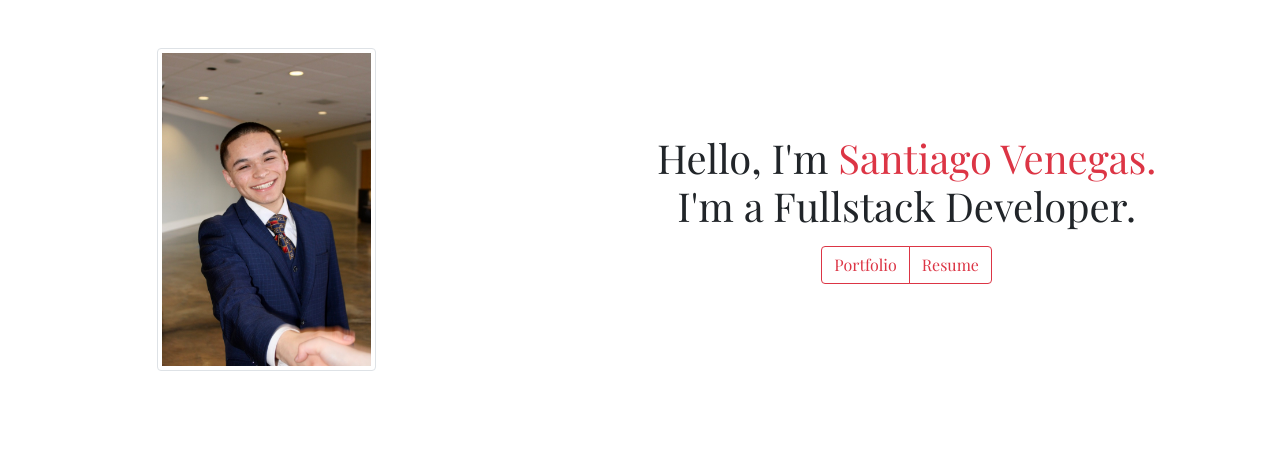
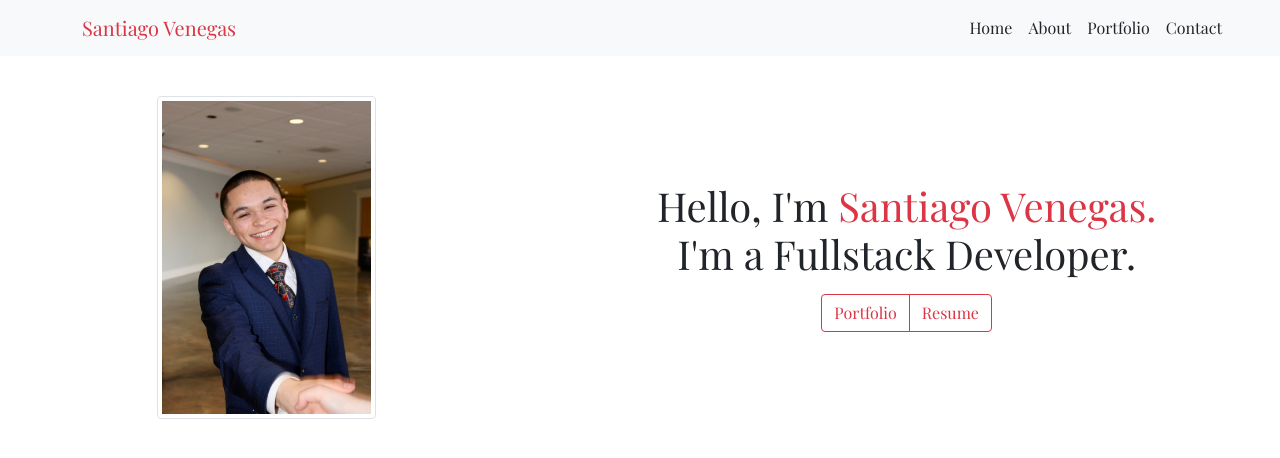
Before and after one commit to santiagov916/profolio, a React (Create React App) app: page / in a window 1280 px wide. Shown: the top 458 px of the page. Built offline with nearby package versions, Linux system fonts and the light colour scheme.

Commit message:
nav responds well to screen size changes

```diff
--- a/src/App.js
+++ b/src/App.js
@@ -4,11 +4,13 @@ import Cover from './components/Cover';
 import Projects from './components/Projects';
 import Contact from './components/Contact';
 import Home from './components/Home';
+import NavSection from './components/Nav';
 import $ from 'jquery';
 
 function App() {
   return (
    <>
+    <NavSection></NavSection>
     <Home></Home>
     {/* <Cover></Cover>
     <Projects></Projects>
--- a/src/components/Home/index.js
+++ b/src/components/Home/index.js
@@ -21,7 +21,7 @@ function Home() {
   const handleShow = () => setShow(true);
 
 return(
-    <div className='container-fluid'>
+    <div className='container-fluid mt-5'>
         <div className='row min-100-vw'>
           <div className='image-side col-lg-5 col-md-12 col-sm-12 col-xs-12 p-5 text-center flex-column mb-auto'>
 
--- a/src/components/Nav/index.js
+++ b/src/components/Nav/index.js
@@ -1,32 +1,30 @@
-import React from 'react';
+import React, { useState } from 'react';
 import "bootstrap/dist/css/bootstrap.min.css";
-import { Nav } from 'react-bootstrap';
-import image from '../../assets/resume/first.jpg'
+import { Nav, Container, Navbar } from 'react-bootstrap';
 
-function Navbar() {
+function NavSection() {
     return(
-        <>
-        <Nav fixed='top' className="justify-content-end" activeKey="/home">
-          <Nav.Item>
-            <Nav.Link class='nav-section' href="/home">Mission</Nav.Link>
-          </Nav.Item>
-          <Nav.Item>
-            <Nav.Link class='nav-section' href="/#projects">Projects</Nav.Link>
-          </Nav.Item>
 
-          <Nav.Item>
-            <Nav.Link class='nav-section' href="/#contact" >
-              Contact
-            </Nav.Link>
-          </Nav.Item>
-          <Nav.Item>
-            <Nav.Link class='nav-section' href={image} target='_blank' download>
-              Resume
-            </Nav.Link>
-          </Nav.Item>
-        </Nav>
-      </>
+    <>
+      <Navbar bg='light' expand="md" className='fixed-top'>
+        <Container>
+          <Navbar.Brand href="#home" className='text-danger'>Santiago Venegas</Navbar.Brand>
+          <Navbar.Toggle aria-controls="basic-navbar-nav"/>
+          <Navbar.Collapse id="offcanvasNavbarDropdown">
+            <Nav className="offset-md-6 offset-lg-8 offset-xl-9">
+              <Nav.Link href='#home' className='text-dark text-center'>Home</Nav.Link>
+              <Nav.Link href="#about" className='text-dark text-center'>About</Nav.Link>
+              <Nav.Link href="#portfolio" className='text-dark text-center'>Portfolio</Nav.Link>
+              <Nav.Link href='#contact' className='text-dark text-center'>Contact</Nav.Link>
+
+            </Nav>
+          </Navbar.Collapse>
+        </Container>
+      </Navbar>
+
+    </>
+
     )
 };
 
-export default Navbar;
+export default NavSection;
```
